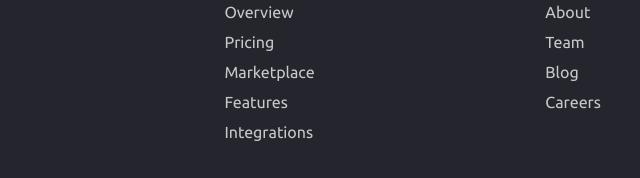
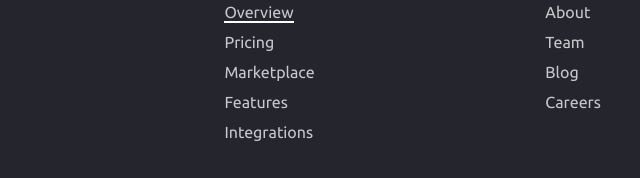
Before and after one commit to SylvHardDev/blogr-landing-page, a plain HTML site: page index.html in a window 1280 px wide. In both pictures the pointer is over the link "Overview". Shown: the part 3603-3781 px from the top of the page, 240-880 px from the left. Drawn offline with Linux system fonts and the light colour scheme.

Commit message:
active state footer

```diff
--- a/style.css
+++ b/style.css
@@ -336,6 +336,17 @@ footer ul li a {
   line-height: 30px;
 }
 
+footer ul li a:hover {
+  border-bottom: 2px solid var(--White);
+}
+
+/* footer ul li a::after {
+  content: "";
+  width: 100%;
+  height: 2px;
+  color: var(--White);
+  background: var(--White);
+} */
 /* ================== Resp =================== */
 
 @media screen and (max-width: 375px) {
```
